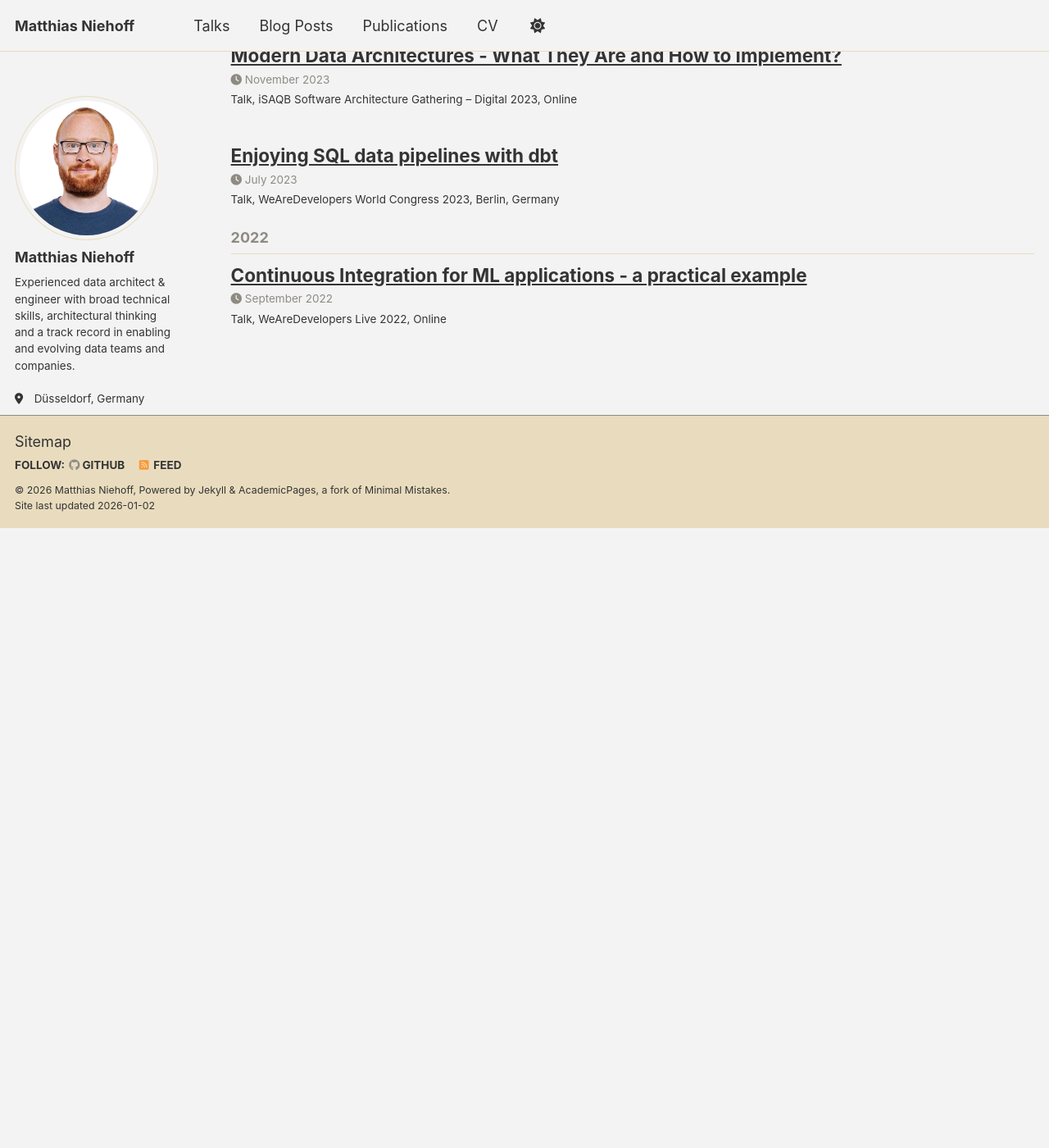
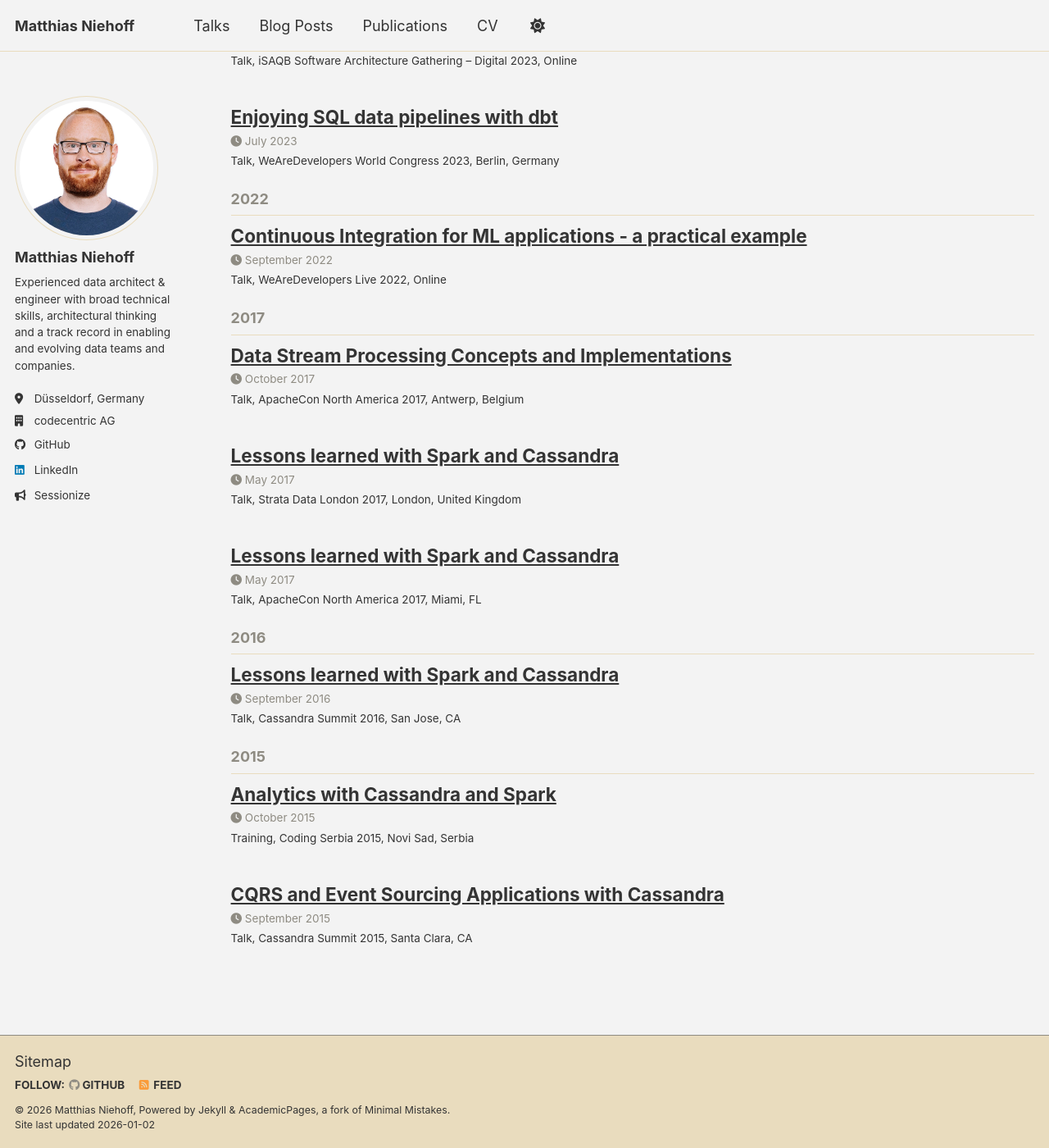
Before and after one commit to mniehoff/mniehoff.github.io, a Jekyll site: the page built from _pages/talks.html, in a window 1280 px wide and 1400 px high, scrolled down 3116 px. Shown: the whole window at 82% size. Built offline with Jekyll 4.4.1, drawn with Linux system fonts in a browser that asks for light colours; a script bundle is joined from its source files by our own code; library files that are not in the unit come from our copies; before the commit the page ends 3760 px from its top, so only the background shows below that; some of the changed text lies outside the part shown.

Commit message:
added more talks

```diff
--- a/_config.yml
+++ b/_config.yml
@@ -93,7 +93,7 @@ publication_category:
 
 # Site Settings
 teaser                   :  # filename of teaser fallback teaser image placed in /images/ for social media previews
-breadcrumbs              : true # true, false (default)
+breadcrumbs              : false # true, false (default)
 words_per_minute         : 160
 future                   : false
 read_more                : "disabled" # if enabled, adds "Read more" links to excerpts
--- /dev/null
+++ b/_talks/2015-10-01_cs_cassandra-spark.md
@@ -0,0 +1,9 @@
+---
+title: "Analytics with Cassandra and Spark"
+collection: talks
+type: "Training"
+permalink: /talks/2015-09-01_cass_cqrs_and_event_sourcing
+venue: "Coding Serbia 2015"
+date: 2015-10-01
+location: "Novi Sad, Serbia"
+---
--- /dev/null
+++ b/_talks/2016-09-01_cass_cassandra-pyspark.md
@@ -0,0 +1,9 @@
+---
+title: "Lessons learned with Spark and Cassandra"
+collection: talks
+type: "Talk"
+permalink: /talks/2016-09-01_cass_cassandra-pyspark
+venue: "Cassandra Summit 2016"
+date: 2016-09-01
+location: "San Jose, CA"
+---
--- /dev/null
+++ b/_talks/2017-05-01_apache_cassandra-pyspark.md
@@ -0,0 +1,9 @@
+---
+title: "Lessons learned with Spark and Cassandra"
+collection: talks
+type: "Talk"
+permalink: /talks/2017-05-01_apache_cassandra-pyspark
+venue: "ApacheCon North America 2017"
+date: 2017-05-01
+location: "Miami, FL"
+---
--- /dev/null
+++ b/_talks/2017-05-02_strata_cassandra-pyspark.md
@@ -0,0 +1,9 @@
+---
+title: "Lessons learned with Spark and Cassandra"
+collection: talks
+type: "Talk"
+permalink: /talks/2017-05-02_strata_cassandra-pyspark
+venue: "Strata Data London 2017"
+date: 2017-05-01
+location: "London, United Kingdom"
+---
--- /dev/null
+++ b/_talks/2017-10-01_devoxx_stream_processing.md
@@ -0,0 +1,9 @@
+---
+title: "Data Stream Processing Concepts and Implementations "
+collection: talks
+type: "Talk"
+permalink: /talks/2017-10-01_devoxx_stream_processing
+venue: "ApacheCon North America 2017"
+date: 2017-10-01
+location: "Antwerp, Belgium"
+---
```
Also changed, not shown: _talks/2015-09-01_cass_cqrs_and_event_sourcing.md (added, +9 -0 lines), talkmap/org-locations.js (+30 -0 lines), 1 other file.
